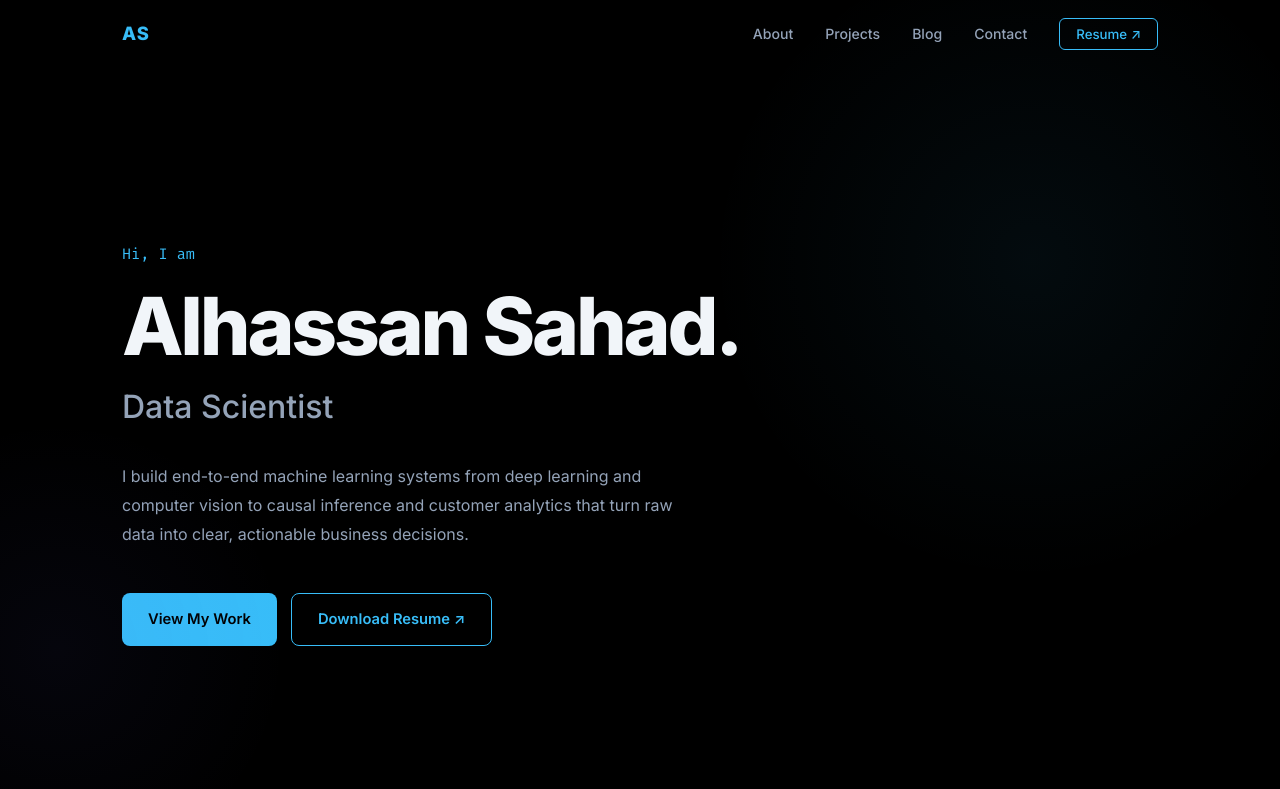
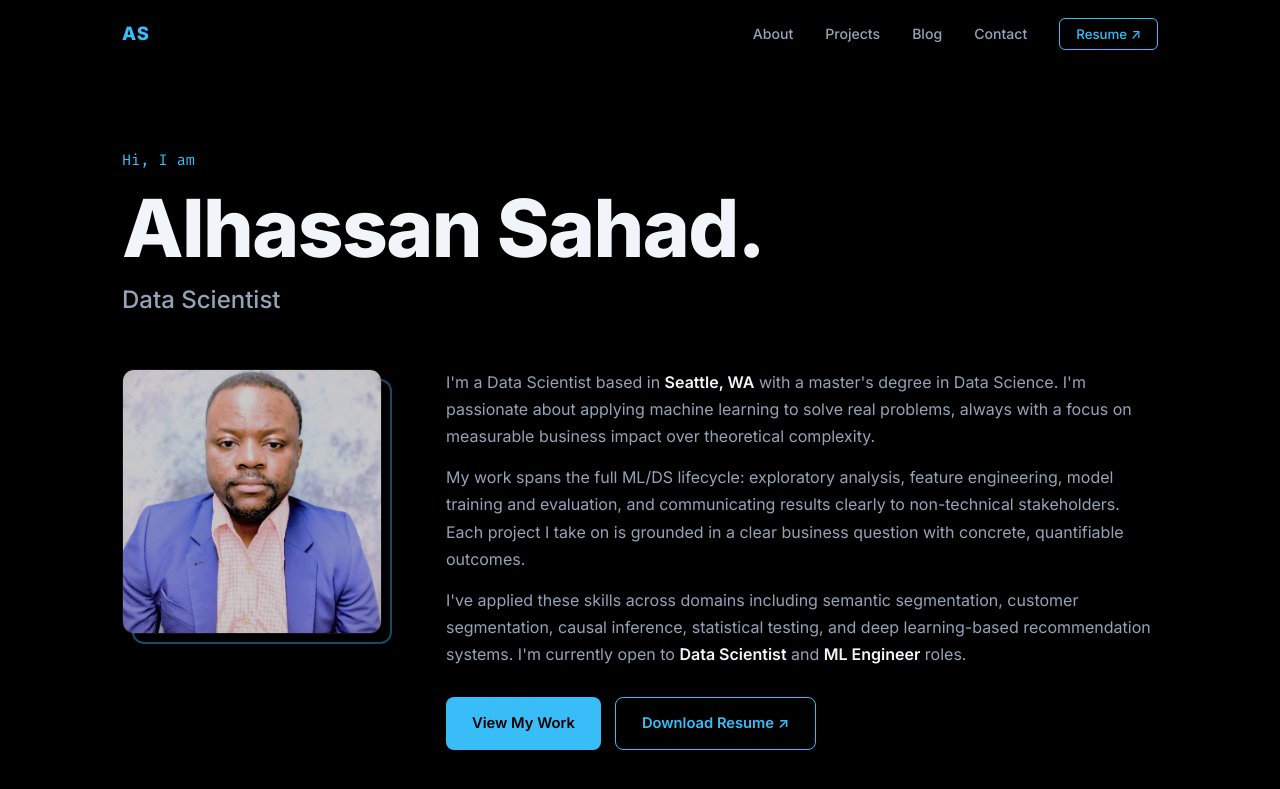
Before and after one commit to asahad/personal-portfolio-website, a Jekyll site: the page built from index.html, in a window 1280 px wide and 900 px high. Shown: the top 789 px of the window. Built offline with Jekyll 4.4.1, drawn with Linux system fonts in a browser that asks for light colours; the list of posts is cut into pages by our own code; some of the changed text lies outside the part shown.

Commit message:
Merge hero and about into one combined landing section
Removes the redundant standalone hero section and integrates the
name, title, and CTA buttons directly into the about section.

Co-Authored-By: Claude Sonnet 4.6 <noreply@anthropic.com>

```diff
--- a/assets/css/portfolio.css
+++ b/assets/css/portfolio.css
@@ -338,6 +338,41 @@ ul, ol {
 }
 
 
+/* ── Combined Hero/About section ────────────────────────────── */
+.section-hero {
+  padding-top: calc(var(--nav-h) + 80px);
+}
+
+.section-hero .hero-greeting {
+  font-family: 'Fira Code', 'Monaco', monospace;
+  font-size: 0.95rem;
+  color: var(--accent);
+  margin-bottom: 12px;
+  opacity: 0;
+  animation: fadeUp 0.6s ease forwards 0.2s;
+}
+
+.section-hero .hero-name {
+  font-size: clamp(2.8rem, 7vw, 5rem);
+  font-weight: 800;
+  color: var(--text-h);
+  line-height: 1.05;
+  letter-spacing: -0.02em;
+  margin-bottom: 10px;
+  opacity: 0;
+  animation: fadeUp 0.6s ease forwards 0.38s;
+}
+
+.section-hero .hero-role {
+  font-size: clamp(1.1rem, 2.5vw, 1.5rem);
+  font-weight: 500;
+  color: var(--text);
+  margin-bottom: 0;
+  opacity: 0;
+  animation: fadeUp 0.6s ease forwards 0.54s;
+}
+
+
 /* ── About ───────────────────────────────────────────────────── */
 .about-grid {
   display: grid;
@@ -389,6 +424,10 @@ ul, ol {
 .about-body strong {
   color: var(--text-h);
   font-weight: 600;
+}
+
+.about-body .hero-cta {
+  margin-top: 28px;
 }
 
 .stats-row {
--- a/index.html
+++ b/index.html
@@ -3,35 +3,14 @@ layout: home
 ---
 
 <!-- ═══════════════════════════════════════════════════════════
-     HERO
+     HERO / ABOUT (combined)
      ═══════════════════════════════════════════════════════════ -->
-<section class="hero" id="home">
-  <div class="hero-inner">
-    <p class="hero-greeting">Hi, I am</p>
-    <h1 class="hero-name">Alhassan Sahad.</h1>
-    <h2 class="hero-role">Data Scientist</h2>
-    <p class="hero-desc">
-      I build end-to-end machine learning systems from deep learning and computer vision
-      to causal inference and customer analytics that turn raw data into clear,
-      actionable business decisions.
-    </p>
-    <div class="hero-cta">
-      <a href="#projects" class="btn btn-primary">View My Work</a>
-      <a href="{{ site.resume_url }}" class="btn btn-outline" target="_blank" rel="noopener">
-        Download Resume ↗
-      </a>
-    </div>
-  </div>
-</section>
-
-
-<!-- ═══════════════════════════════════════════════════════════
-     ABOUT
-     ═══════════════════════════════════════════════════════════ -->
-<section id="about" class="section">
+<section id="about" class="section section-hero" >
   <div class="container">
 
-    <p class="section-label fade-in">About</p>
+    <p class="hero-greeting fade-in">Hi, I am</p>
+    <h1 class="hero-name fade-in">Alhassan Sahad.</h1>
+    <p class="hero-role fade-in">Data Scientist</p>
 
     <div class="about-grid">
 
@@ -40,12 +19,11 @@ layout: home
       </div>
 
       <div class="about-body">
-        <h2 class="section-title fade-in">About Me</h2>
 
         <p class="fade-in">
-          I'm a Data Scientist based in <strong>Seattle, WA</strong> with a masters degree in Data Science
-          . I'm passionate about applying machine learning to solve
-          real problems and always with a focus on measurable business impact over
+          I'm a Data Scientist based in <strong>Seattle, WA</strong> with a master's degree in Data Science.
+          I'm passionate about applying machine learning to solve
+          real problems, always with a focus on measurable business impact over
           theoretical complexity.
         </p>
 
@@ -62,6 +40,13 @@ layout: home
           recommendation systems. I'm currently open to
           <strong>Data Scientist</strong> and <strong>ML Engineer</strong> roles.
         </p>
+
+        <div class="hero-cta fade-in fade-in-d2">
+          <a href="#projects" class="btn btn-primary">View My Work</a>
+          <a href="{{ site.resume_url }}" class="btn btn-outline" target="_blank" rel="noopener">
+            Download Resume ↗
+          </a>
+        </div>
 
       </div>
     </div>
```
